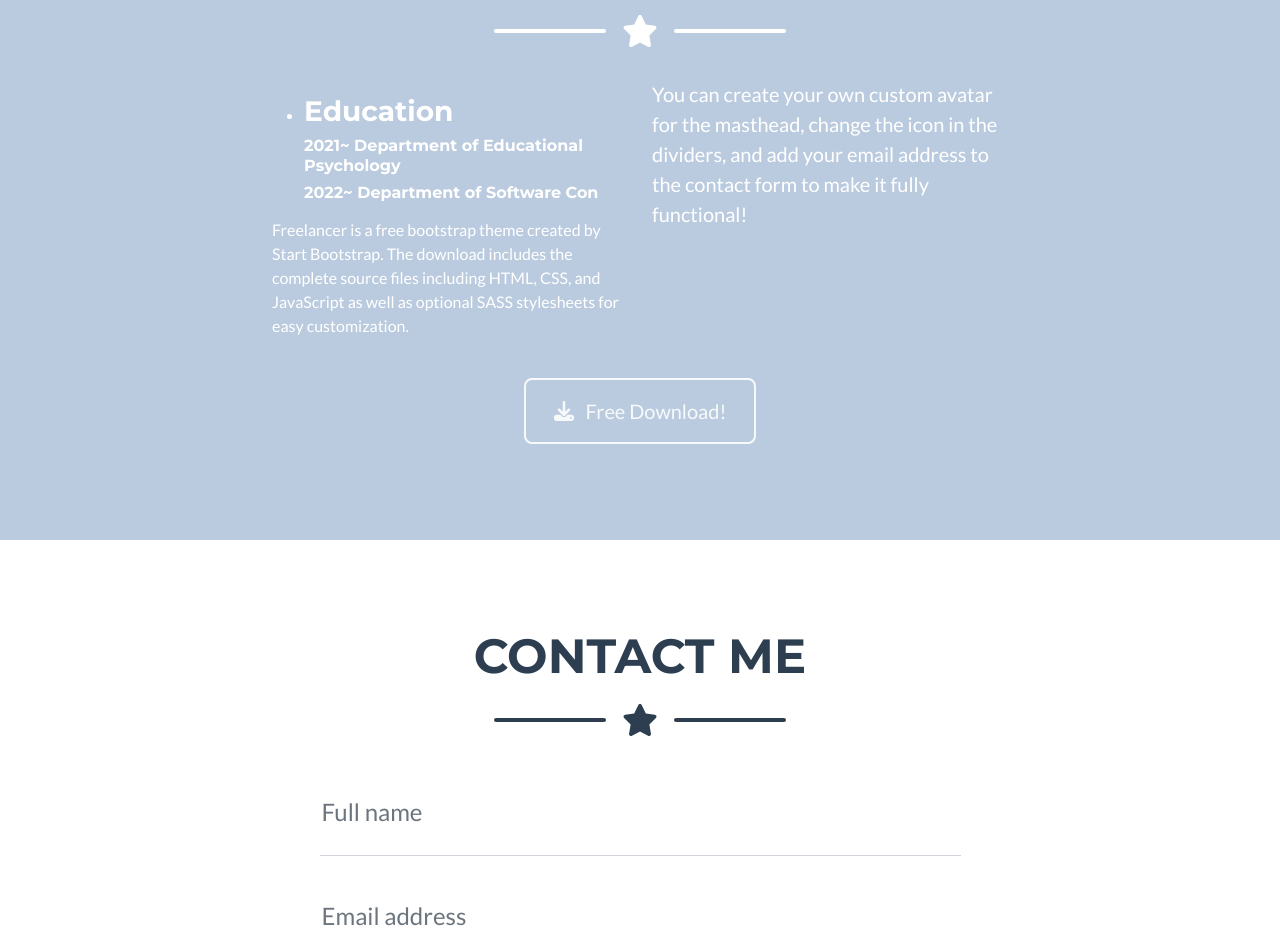
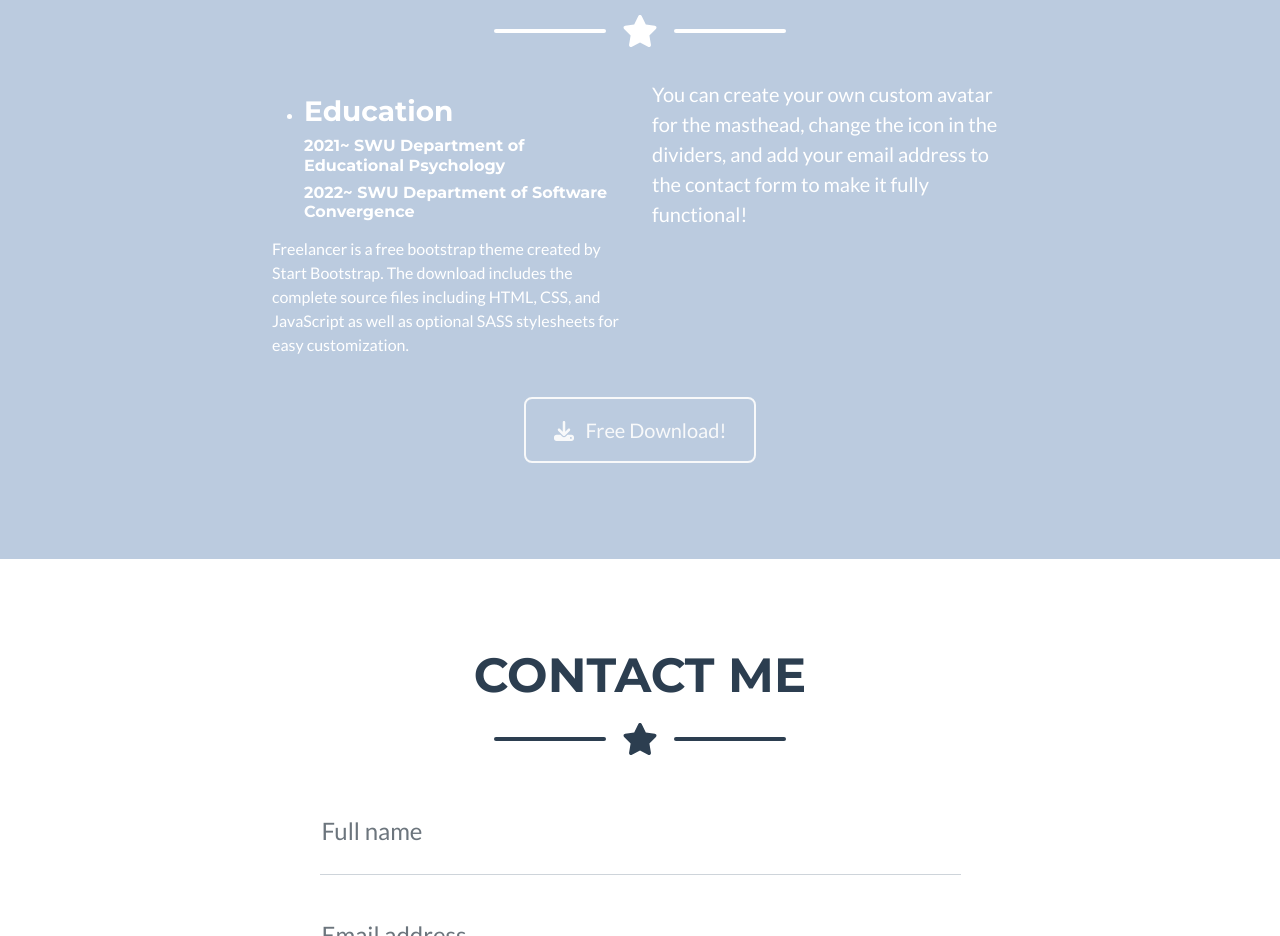
Before and after one commit to jinseoseo17/resume, a plain HTML site: page index.html in a window 1280 px wide. Shown: the part 1780-2716 px from the top of the page. Drawn offline with nearby package versions, Linux system fonts and the light colour scheme.

Commit message:
modify introduction

```diff
--- a/index.html
+++ b/index.html
@@ -137,8 +137,8 @@
                     <div class="col-lg-4 ms-auto"><p class="lead">
                         <ul>
                             <li><h3>Education</h3></li>
-                            <h6>2021~ Department of Educational Psychology</h6>
-                            <h6>2022~ Department of Software Con</h6>
+                            <h6>2021~ SWU Department of Educational Psychology</h6>
+                            <h6>2022~ SWU Department of Software Convergence</h6>
                         </ul>
                         Freelancer is a free bootstrap theme created by Start Bootstrap. The download includes the complete source files including HTML, CSS, and JavaScript as well as optional SASS stylesheets for easy customization.</p></div>
                     <div class="col-lg-4 me-auto"><p class="lead">You can create your own custom avatar for the masthead, change the icon in the dividers, and add your email address to the contact form to make it fully functional!</p></div>
```
